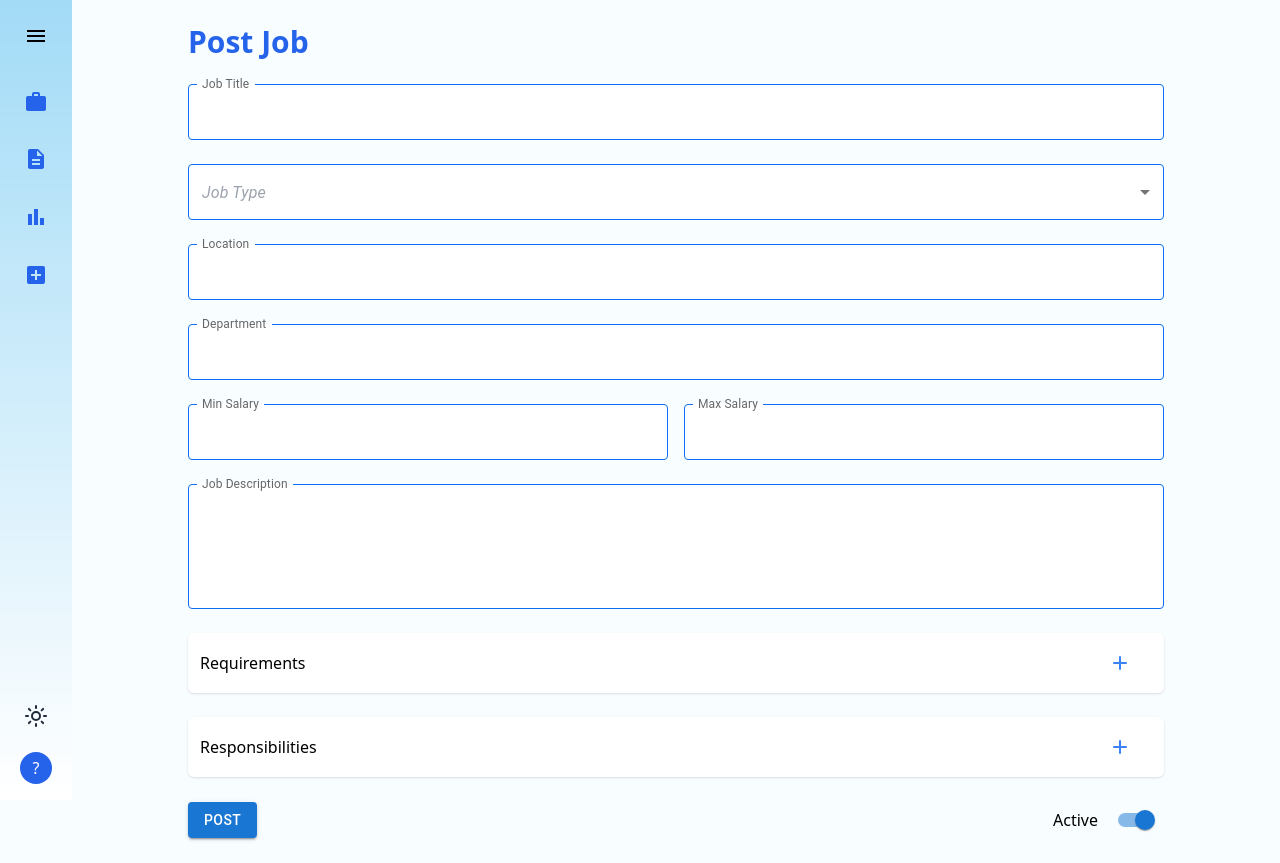
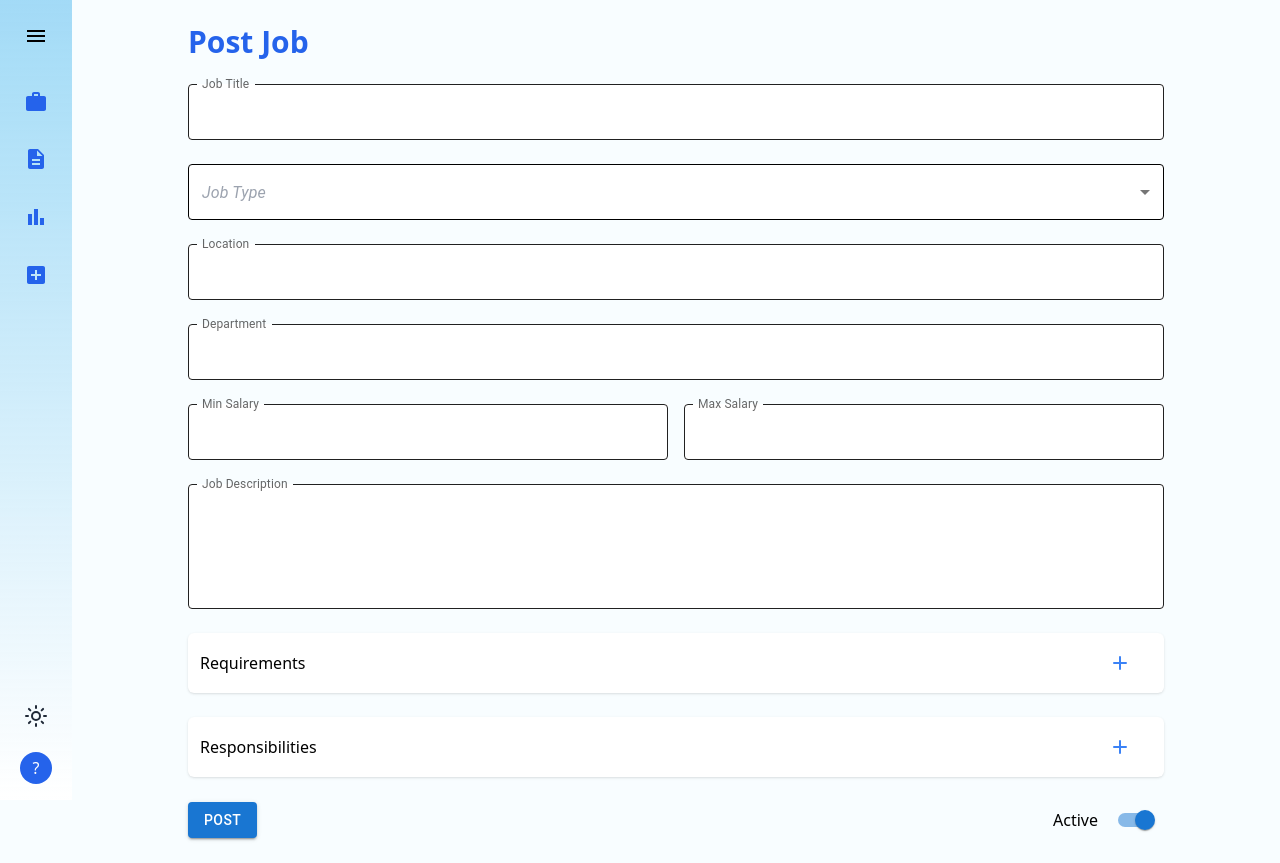
Before and after one commit to YosephSE/ATS, a Next.js app in the folder client/: page /admin/postjob in a window 1280 px wide. Built offline with nearby package versions, Linux system fonts and the light colour scheme.

Commit message:
edit and post job half dark mode done

```diff
--- a/client/app/admin/editjob/[id]/page.tsx
+++ b/client/app/admin/editjob/[id]/page.tsx
@@ -3,7 +3,7 @@ import JobForm from '@/components/JobForm';
 
 const EditJob = ({params: {id}}: {params: {id: string}}) => {
   return (
-    <div className='flex min-h-screen bg-[#F8FDFF]'>
+    <div className='flex min-h-screen bg-[#F8FDFF] dark:bg-slate-800'>
         <Sidebar />
         <div className="w-[80%] mx-auto p-6">
           <h2 className="text-3xl font-bold text-blue-600 mb-6">Edit Job</h2>
--- a/client/app/admin/postjob/page.tsx
+++ b/client/app/admin/postjob/page.tsx
@@ -3,7 +3,7 @@ import JobForm from '@/components/JobForm';
 
 const PostJob = () => {
   return (
-    <div className='flex min-h-screen bg-[#F8FDFF]'>
+    <div className='flex min-h-screen bg-[#F8FDFF] dark:bg-slate-800'>
         <Sidebar />
         <div className="w-[80%] mx-auto p-6">
           <h2 className="text-3xl font-bold text-blue-600 mb-6">Post Job</h2>
--- a/client/components/JobForm.tsx
+++ b/client/components/JobForm.tsx
@@ -199,14 +199,26 @@ const JobForm = ({ page, id}: Props) => {
     }
 
     return (
-                <form className="space-y-6">
+        <form className="space-y-6 dark:bg-gray-800 dark:text-white">
             <TextField
-                    InputLabelProps={inputLabelProps}
-                    sx={inputSx}
+            InputLabelProps={{...inputLabelProps, className: 'dark:text-gray-300'}}
+            sx={{
+                ...inputSx,
+                '& .MuiOutlinedInput-root': {
+                    ...inputSx['& .MuiOutlinedInput-root'],
+                    '& fieldset': {
+                        ...inputSx['& .MuiOutlinedInput-root']['& fieldset'],
+                        borderColor: 'currentColor',
+                    },
+                },
+                '& .MuiInputBase-input': {
+                    color: 'currentColor',
+                },
+            }}
             fullWidth
             label="Job Title"
             variant="outlined"
-                    className="bg-white"
+            className="bg-white dark:bg-gray-700"
             inputRef={titleRef}
             />
 
@@ -215,13 +227,20 @@ const JobForm = ({ page, id}: Props) => {
                     fullWidth
                     displayEmpty
                     variant="outlined"
-                            className="bg-white"
-                            sx={selectSx}
+                    className="bg-white dark:bg-gray-700"
+                    sx={{
+                        ...selectSx,
+                        color: 'currentColor',
+                        '& .MuiOutlinedInput-notchedOutline': {
+                            ...selectSx['& .MuiOutlinedInput-notchedOutline'],
+                            borderColor: 'currentColor',
+                        },
+                    }}
                     value={jobType}
                     onChange={handleJobTypeChange}
                     renderValue={(selected) => {
                     if (selected === '') {
-                                return <em className="text-gray-400">Job Type</em>;
+                        return <em className="text-gray-400 dark:text-gray-500">Job Type</em>;
                     }
                     return selected;
                     }}
@@ -236,63 +255,123 @@ const JobForm = ({ page, id}: Props) => {
             </div>
 
             <TextField
-                    InputLabelProps={inputLabelProps}
-                    sx={inputSx}
+            InputLabelProps={{...inputLabelProps, className: 'dark:text-gray-300'}}
+            sx={{
+                ...inputSx,
+                '& .MuiOutlinedInput-root': {
+                    ...inputSx['& .MuiOutlinedInput-root'],
+                    '& fieldset': {
+                        ...inputSx['& .MuiOutlinedInput-root']['& fieldset'],
+                        borderColor: 'currentColor',
+                    },
+                },
+                '& .MuiInputBase-input': {
+                    color: 'currentColor',
+                },
+            }}
             fullWidth
             label="Location"
             variant="outlined"
-                    className="bg-white"
+            className="bg-white dark:bg-gray-700"
             inputRef={locationRef}
             />
 
             <TextField
-                    InputLabelProps={inputLabelProps}
-                    sx={inputSx}
+            InputLabelProps={{...inputLabelProps, className: 'dark:text-gray-300'}}
+            sx={{
+                ...inputSx,
+                '& .MuiOutlinedInput-root': {
+                    ...inputSx['& .MuiOutlinedInput-root'],
+                    '& fieldset': {
+                        ...inputSx['& .MuiOutlinedInput-root']['& fieldset'],
+                        borderColor: 'currentColor',
+                    },
+                },
+                '& .MuiInputBase-input': {
+                    color: 'currentColor',
+                },
+            }}
             fullWidth
             label="Department"
             variant="outlined"
-                    className="bg-white"
+            className="bg-white dark:bg-gray-700"
             inputRef={departmentRef}
             />
 
             <div className="flex space-x-4">
             <TextField
-                    InputLabelProps={inputLabelProps}
-                        sx={inputSx}
+            InputLabelProps={{...inputLabelProps, className: 'dark:text-gray-300'}}
+                sx={{
+                    ...inputSx,
+                    '& .MuiOutlinedInput-root': {
+                        ...inputSx['& .MuiOutlinedInput-root'],
+                        '& fieldset': {
+                            ...inputSx['& .MuiOutlinedInput-root']['& fieldset'],
+                            borderColor: 'currentColor',
+                        },
+                    },
+                    '& .MuiInputBase-input': {
+                        color: 'currentColor',
+                    },
+                }}
                 label="Min Salary"
                 variant="outlined"
-                        className="bg-white flex-1"
+                className="bg-white dark:bg-gray-700 flex-1"
                 type="number"
                 inputRef={minSalaryRef}
             />
             <TextField
-                    InputLabelProps={inputLabelProps}
-                        sx={inputSx}
+            InputLabelProps={{...inputLabelProps, className: 'dark:text-gray-300'}}
+                sx={{
+                    ...inputSx,
+                    '& .MuiOutlinedInput-root': {
+                        ...inputSx['& .MuiOutlinedInput-root'],
+                        '& fieldset': {
+                            ...inputSx['& .MuiOutlinedInput-root']['& fieldset'],
+                            borderColor: 'currentColor',
+                        },
+                    },
+                    '& .MuiInputBase-input': {
+                        color: 'currentColor',
+                    },
+                }}
                 label="Max Salary"
                 variant="outlined"
-                        className="bg-white flex-1"
+                className="bg-white dark:bg-gray-700 flex-1"
                 type="number"
                 inputRef={maxSalaryRef}
             />
             </div>
 
             <TextField
-                    InputLabelProps={inputLabelProps}
-                    sx={inputSx}
+            InputLabelProps={{...inputLabelProps, className: 'dark:text-gray-300'}}
+            sx={{
+                ...inputSx,
+                '& .MuiOutlinedInput-root': {
+                    ...inputSx['& .MuiOutlinedInput-root'],
+                    '& fieldset': {
+                        ...inputSx['& .MuiOutlinedInput-root']['& fieldset'],
+                        borderColor: 'currentColor',
+                    },
+                },
+                '& .MuiInputBase-input': {
+                    color: 'currentColor',
+                },
+            }}
             fullWidth
             label="Job Description"
             variant="outlined"
             multiline
             rows={4}
-                    className="bg-white"
+            className="bg-white dark:bg-gray-700"
             inputRef={jobDescriptionRef}
             />
 
             <div className="space-y-2">
-                    <div className="flex items-center justify-between bg-white p-3 rounded-md shadow">
+            <div className="flex items-center justify-between bg-white dark:bg-gray-700 p-3 rounded-md shadow">
                 <span>Requirements</span>
                 <Button className="min-w-0 p-1" onClick={() => addField('requirements')}>
-                        <svg xmlns="http://www.w3.org/2000/svg" fill="none" viewBox="0 0 24 24" stroke="currentColor" className="h-6 w-6 text-blue-500">
+                <svg xmlns="http://www.w3.org/2000/svg" fill="none" viewBox="0 0 24 24" stroke="currentColor" className="h-6 w-6 text-blue-500 dark:text-blue-400">
                     <path strokeLinecap="round" strokeLinejoin="round" strokeWidth={2} d="M12 6v6m0 0v6m0-6h6m-6 0H6" />
                 </svg>
                 </Button>
@@ -300,26 +379,38 @@ const JobForm = ({ page, id}: Props) => {
             {requirements.map((req, index) => (
                 <div key={index} className="flex items-center space-x-2">
                 <TextField
-                            sx={inputSx}
+                    sx={{
+                        ...inputSx,
+                        '& .MuiOutlinedInput-root': {
+                            ...inputSx['& .MuiOutlinedInput-root'],
+                            '& fieldset': {
+                                ...inputSx['& .MuiOutlinedInput-root']['& fieldset'],
+                                borderColor: 'currentColor',
+                            },
+                        },
+                        '& .MuiInputBase-input': {
+                            color: 'currentColor',
+                        },
+                    }}
                     fullWidth
                     variant="outlined"
-                            className="bg-white"
+                    className="bg-white dark:bg-gray-700"
                     value={req}
                     onChange={(e) => handleFieldChange(index, e.target.value, 'requirements')}
                     onBlur={() => handleFieldBlur(index, 'requirements')}
                 />
                 <IconButton onClick={() => removeField(index, 'requirements')} color="error">
-                            <DeleteIcon />
+                    <DeleteIcon className="dark:text-red-400" />
                 </IconButton>
                 </div>
             ))}
             </div>
 
             <div className="space-y-2">
-                    <div className="flex items-center justify-between bg-white p-3 rounded-md shadow">
+            <div className="flex items-center justify-between bg-white dark:bg-gray-700 p-3 rounded-md shadow">
                 <span>Responsibilities</span>
                 <Button className="min-w-0 p-1" onClick={() => addField('responsibilities')}>
-                        <svg xmlns="http://www.w3.org/2000/svg" fill="none" viewBox="0 0 24 24" stroke="currentColor" className="h-6 w-6 text-blue-500">
+                <svg xmlns="http://www.w3.org/2000/svg" fill="none" viewBox="0 0 24 24" stroke="currentColor" className="h-6 w-6 text-blue-500 dark:text-blue-400">
                     <path strokeLinecap="round" strokeLinejoin="round" strokeWidth={2} d="M12 6v6m0 0v6m0-6h6m-6 0H6" />
                 </svg>
                 </Button>
@@ -327,29 +418,41 @@ const JobForm = ({ page, id}: Props) => {
             {responsibilities.map((resp, index) => (
                 <div key={index} className="flex items-center space-x-2">
                 <TextField
-                        InputLabelProps={inputLabelProps}
-                            sx={inputSx}
+                InputLabelProps={{...inputLabelProps, className: 'dark:text-gray-300'}}
+                    sx={{
+                        ...inputSx,
+                        '& .MuiOutlinedInput-root': {
+                            ...inputSx['& .MuiOutlinedInput-root'],
+                            '& fieldset': {
+                                ...inputSx['& .MuiOutlinedInput-root']['& fieldset'],
+                                borderColor: 'currentColor',
+                            },
+                        },
+                        '& .MuiInputBase-input': {
+                            color: 'currentColor',
+                        },
+                    }}
                     fullWidth
                     variant="outlined"
-                            className="bg-white"
+                    className="bg-white dark:bg-gray-700"
                     value={resp}
                     onChange={(e) => handleFieldChange(index, e.target.value, 'responsibilities')}
                     onBlur={() => handleFieldBlur(index, 'responsibilities')}
                 />
                 <IconButton onClick={() => removeField(index, 'responsibilities')} color="error">
-                            <DeleteIcon />
+                    <DeleteIcon className="dark:text-red-400" />
                 </IconButton>
                 </div>
             ))}
             </div>
             <div className="flex md:flex-row md:items-center md:justify-between gap-2 flex-col-reverse">
                 <div>
-                        {postStatus.isError && <p className='text-red-700 mb-2'>{postStatus.error}</p>}
-                        {postStatus.isSuccess && <p className='text-blue-600 mb-2'>Job Posted Succefully</p>}
-                            <Button variant="contained" disabled={postStatus.isLoading} onClick={handleSubmit} color="primary" className="px-8 py-2">
+                {postStatus.isError && <p className='text-red-700 dark:text-red-400 mb-2'>{postStatus.error}</p>}
+                {postStatus.isSuccess && <p className='text-blue-600 dark:text-blue-400 mb-2'>Job Posted Successfully</p>}
+                    <Button variant="contained" disabled={postStatus.isLoading} onClick={handleSubmit} color="primary" className="px-8 py-2 dark:bg-blue-600 dark:text-white">
                         {
                             postStatus.isLoading?
-                                    <CircularProgress size={24} className="text-white"/>
+                            <CircularProgress size={24} className="text-white dark:text-gray-200"/>
                             :
                             page ? "Post" : "Update"
                         }
@@ -361,6 +464,7 @@ const JobForm = ({ page, id}: Props) => {
                         color="primary"
                         checked={status}
                         onChange={() => { setStatus(!status)}}
+                        className="dark:text-blue-400"
                     />
                 </div>
             </div>
```
Lines whose indentation alone changed are shown as unchanged.
